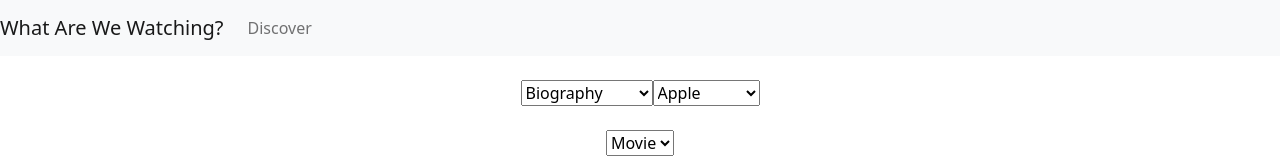
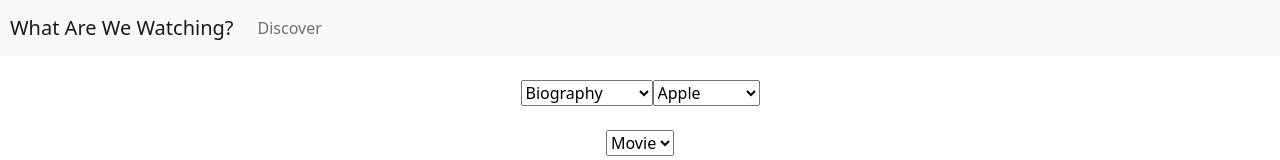
Before and after one commit to leanndemetro/netflix-tinder, a React (Create React App) app: page /genre in a window 1280 px wide. Shown: the top 160 px of the page. Built offline with nearby package versions, Linux system fonts and the light colour scheme.

Commit message:
minor css changes

```diff
--- a/src/components/Footer/index.js
+++ b/src/components/Footer/index.js
@@ -3,7 +3,7 @@ import "./style.css";
 
 function Footer() {
   return (
-    <footer className="footer">
+    <footer className="footer text-center">
       <span>WhatAreWeWatching 2021</span>
     </footer>
   );
--- a/src/components/Navbar/style.css
+++ b/src/components/Navbar/style.css
@@ -1,3 +1,7 @@
 nav.navbar.navbar-default {
   margin-bottom: 0;
 }
+
+.navbar-brand {
+  margin-left: 10px;
+}
```
